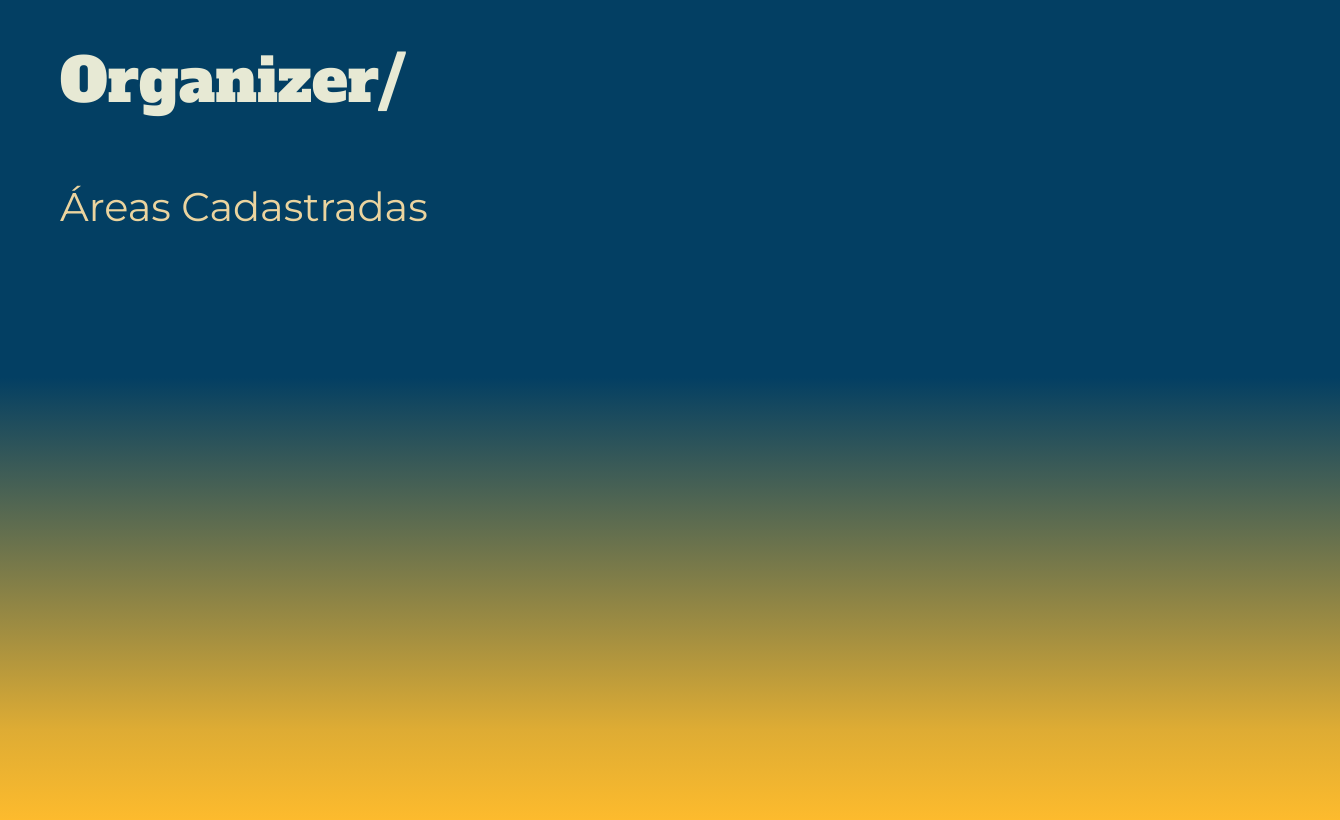
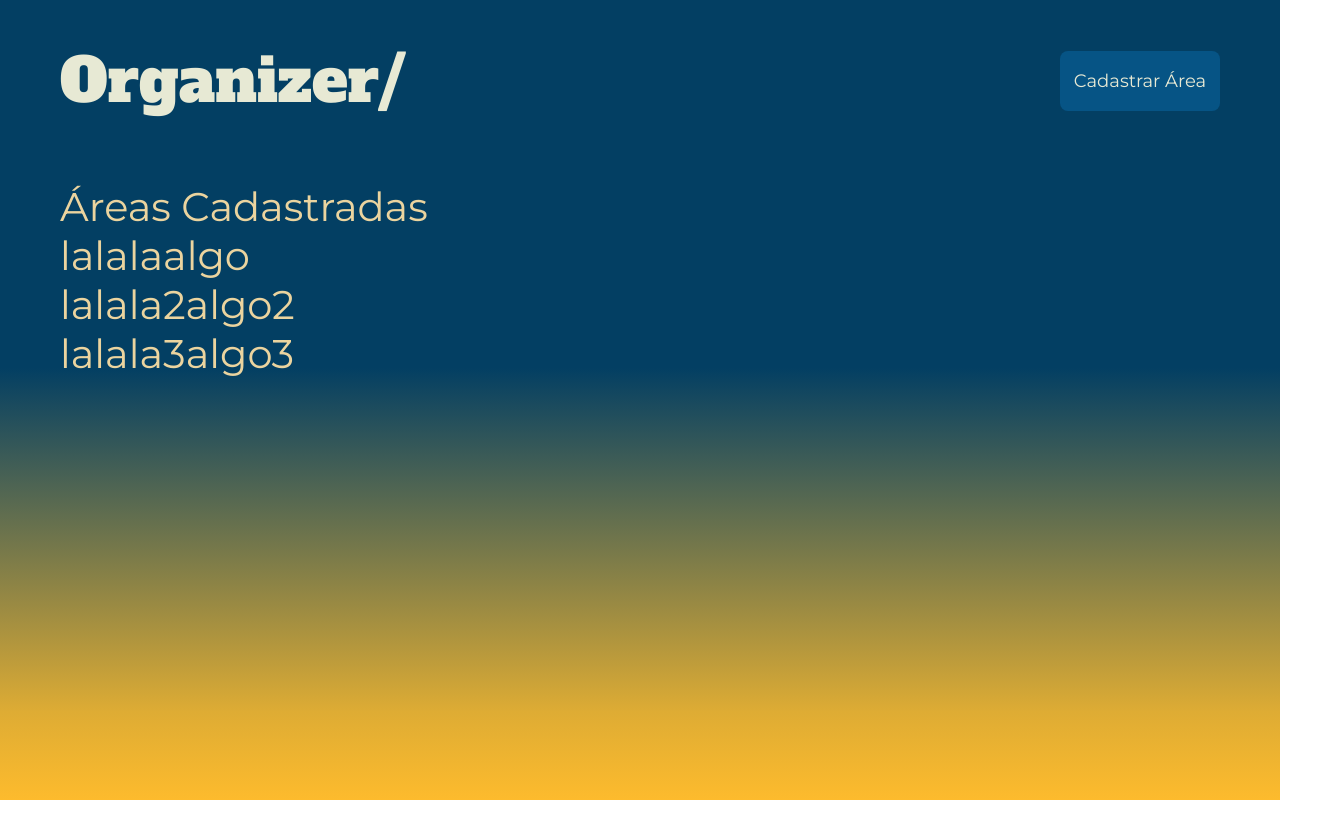
Before and after one commit to am-arcanjo/STGCase, a React (Create React App) app in the folder Frontend/stage-case/: page /lobby in a window 1280 px wide. Shown: the whole page, 1340 px wide, since content can reach past the window. Built offline with nearby package versions, Linux system fonts and the light colour scheme.

Commit message:
organização página de lobby e set vazio do card

```diff
--- a/Frontend/stage-case/src/pages/Homepage/index.js
+++ b/Frontend/stage-case/src/pages/Homepage/index.js
@@ -5,7 +5,7 @@ function Home() {
   return (
       <div className="Home-header">
         <Link to="/lobby">
-        <p className="button"> get started </p>
+        <p className="Button"> get started </p>
         </Link>
       </div>
   );
--- a/Frontend/stage-case/src/pages/Homepage/style.css
+++ b/Frontend/stage-case/src/pages/Homepage/style.css
@@ -9,7 +9,7 @@
   height: 100vh;
 }
 
-.button {
+.Button {
   display: inline-block;
   background-color: transparent;
   color: #7c9885;
@@ -21,7 +21,7 @@
   font-family: 'Alfa Slab One', serif;
 }
 
-.button:hover {
+.Button:hover {
   color: #b5b682;
   transform: scale(1.2);
 }
--- a/Frontend/stage-case/src/pages/Lobby/index.js
+++ b/Frontend/stage-case/src/pages/Lobby/index.js
@@ -2,19 +2,47 @@ import React, { useState } from 'react';
 import {Link, useNavigate} from 'react-router-dom';
 
 import './style.css';
+const mockData = [
+  {
+    areaName: 'lalala',
+    areaDescription: 'algo'
+  },
+  {
+    areaName: 'lalala2',
+    areaDescription: 'algo2'
+  },
+  {
+    areaName: 'lalala3',
+    areaDescription: 'algo3'
+  }
+];
+
 
 function Lobby() {
   return (
-  <>
     <div className="Background-layer">
     <div>
       <header className="Header">
         Organizer/
+
+        <Link to="/" className="Register-button">Cadastrar Área</Link>
+
       </header>
     </div>
       Áreas Cadastradas
+      <div>
+        {mockData.map(area => {
+          return <div className="Card">
+            <span>
+              {area.areaName}
+            </span>
+            <span>
+              {area.areaDescription}
+            </span>
+          </div>
+        })}
+      </div>
     </div>
-  </>
   );
 }
 
--- a/Frontend/stage-case/src/pages/Lobby/style.css
+++ b/Frontend/stage-case/src/pages/Lobby/style.css
@@ -13,13 +13,16 @@
   font-family: 'Alfa Slab One', serif;
   font-size: 60px;
   text-align: left;
-  padding-top: 20px;
-  padding-bottom: 60px;
   width: auto;
+  padding-top: 40px;
+  margin-bottom: 60px;
+  display: flex;
+  align-items: center;
+  justify-content: space-between;
 }
 
 .Background-layer {
-  width: 100vw;
+  width: auto;
   height: 100vh;
   background: rgb(253,187,45);
   background: linear-gradient(0deg, rgba(253,187,45,1) 0%, rgba(222,172,52,1) 11%, rgba(3,63,99,1) 54%);
@@ -28,5 +31,25 @@
   font-size: 40px;
   text-align: left;
   padding-left: 60px;
-  padding-top: 20px;
+  padding-right: 60px;
 }
+
+.Register-button {
+    width: 160px;
+    height: 60px;
+    background: #065485;
+    border: 0;
+    border-radius: 8px;
+    color:  #e7e9d4;;
+    font-weight: 700px;
+    text-align: center;
+    text-decoration: none;
+    font-size: 18px;
+    line-height: 60px;
+    transition: 0.2s;
+    font-family: 'Montserrat', serif;
+}
+
+.Card {
+
+}
```
